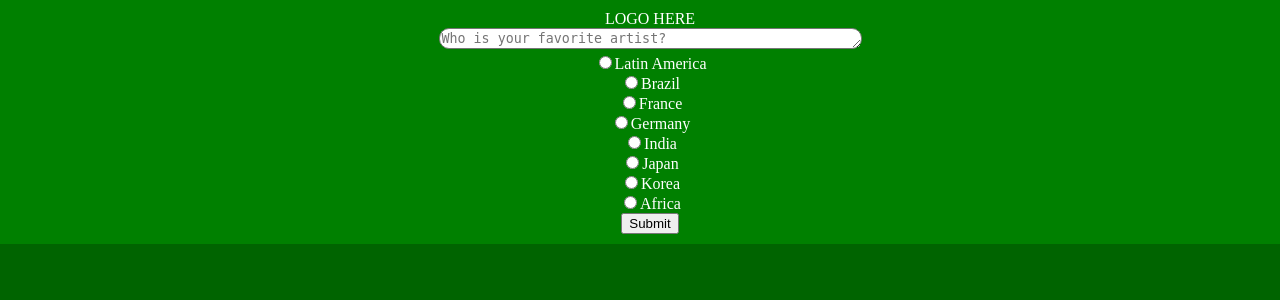
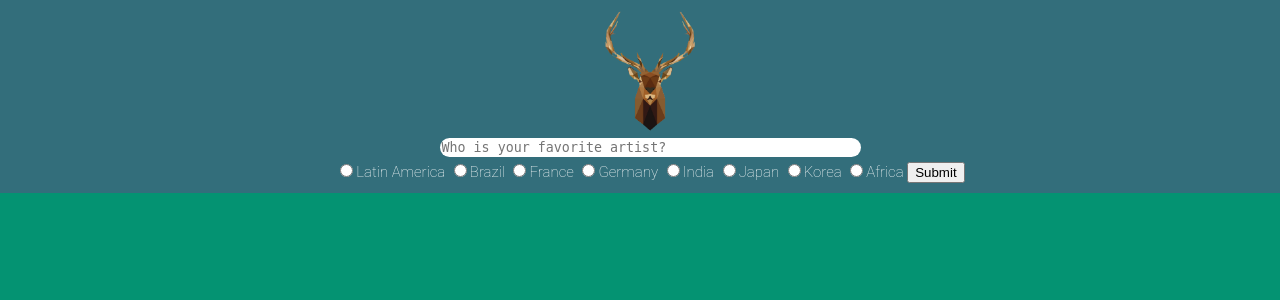
Before and after one commit to chriba-eth/project-mus, a Python web app: template templates/home.html in a window 1280 px wide. Shown: the top 300 px of the page. Run offline with Jinja, Linux system fonts and the light colour scheme; the template is opened without the code that fills it, so the values that code supplies are empty.

Commit message:
Added css

```diff
--- a/stylesheets/styles.css
+++ b/stylesheets/styles.css
@@ -1,11 +1,10 @@
 body{
-  background-color: darkgreen;
+  background-color: #049372;
 }
 
 
-
 header{
-  background-color: green;
+  background-color: #336E7B;
   color: white;
   position: fixed;
   width: 100%;
@@ -15,10 +14,17 @@ header{
   margin-top: 0;
   top: 0;
   left: 0;
+  font-family: roboto, sans-serif;
+  font-weight: lighter;
+  font-size: 15px;
 }
 
 textarea {
-    -webkit-border-radius: 0px;
-    -moz-border-radius: 0px;
     border-radius: 10px;
+    resize: none;
+    border: none;
 }
+
+#logo{
+  position: relative;
+}
--- a/templates/home.html
+++ b/templates/home.html
@@ -6,18 +6,18 @@
   </head>
   <body>
     <header>
-      LOGO HERE
+      <img if = "logo" src="images/logo.png" width="100" height"100" alt="müs logo">
       <form method="post" action="" >
 
         <textarea rows = '1' cols = '50' name = "artist" placeholder = "Who is your favorite artist?"></textarea><br>
-        <input type = "radio" name = "region" value = "Latin America">Latin America<br>
-        <input type = "radio" name = "region" value = "Brazil">Brazil<br>
-        <input type = "radio" name = "region" value = "France">France<br>
-        <input type = "radio" name = "region" value = "Germany">Germany<br>
-        <input type = "radio" name = "region" value = "India">India<br>
-        <input type = "radio" name = "region" value = "Japan">Japan<br>
-        <input type = "radio" name = "region" value = "Korea">Korea<br>
-        <input type = "radio" name = "region" value = "Africa">Africa<br>
+        <input type = "radio" name = "region" value = "Latin America">Latin America
+        <input type = "radio" name = "region" value = "Brazil">Brazil
+        <input type = "radio" name = "region" value = "France">France
+        <input type = "radio" name = "region" value = "Germany">Germany
+        <input type = "radio" name = "region" value = "India">India
+        <input type = "radio" name = "region" value = "Japan">Japan
+        <input type = "radio" name = "region" value = "Korea">Korea
+        <input type = "radio" name = "region" value = "Africa">Africa
         <input type = "submit" name = "Submit">
       </form>
     </header></p>
--- a/templates/results.html
+++ b/templates/results.html
@@ -2,7 +2,7 @@
 <html>
   <head>
     <meta charset="utf-8">
-    <title></title>
+    <title>müs</title>
   </head>
   <body>
     Your favorite artist is {{artist}} and your region is {{region}}.
```
Also changed, not shown: favicon.ico, images/logo.png (added).
